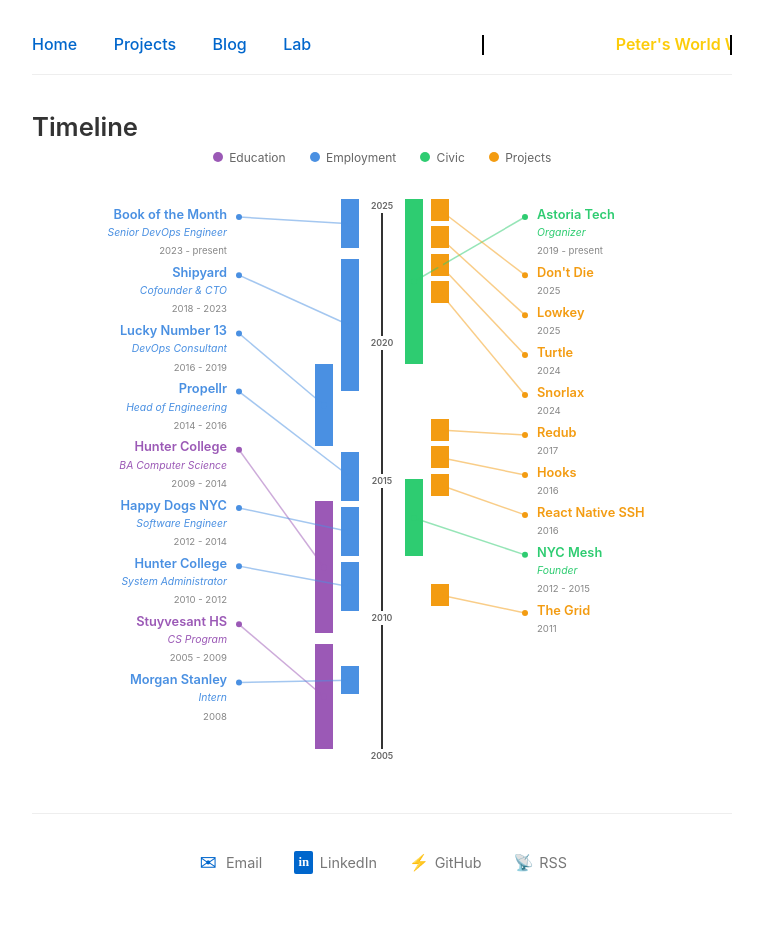
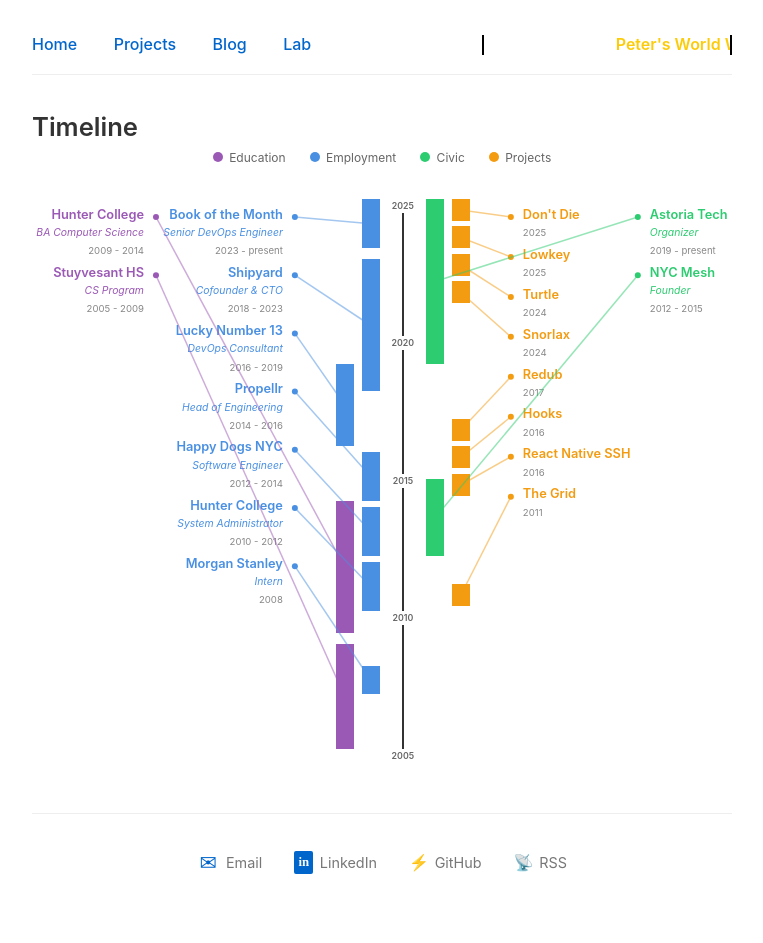
Before and after one commit to azlyth/personal-site, a Python web app: template templates/projects.html in a window 1280 px wide. Shown: the whole page, without its empty margins (258-1021 px from the left). Run offline with Jinja, Linux system fonts and the light colour scheme; the template is opened without the code that fills it, so the values that code supplies are empty.

Commit message:
Split timeline into 5-column layout with separate card columns
- Education and Employment cards on left side of timeline
- Projects and Civic cards on right side of timeline
- Update connector line detection for new column structure

```diff
--- a/templates/base.html
+++ b/templates/base.html
@@ -605,12 +605,12 @@
         .timeline-legend .leg-projects::before { background: #f39c12; }
         .timeline-legend .leg-education::before { background: #9b59b6; }
 
-        /* Gantt Timeline - 3 column grid */
+        /* Gantt Timeline - 5 column grid: Education | Employment | Timeline | Projects | Civic */
         .gantt-timeline {
             display: grid;
-            grid-template-columns: 1fr 240px 1fr;
+            grid-template-columns: auto auto 200px auto auto;
             gap: 0;
-            max-width: 1050px;
+            max-width: 1100px;
             margin: 0 auto;
             height: 550px;
             position: relative;
@@ -627,22 +627,38 @@
             z-index: 10;
         }
 
-        /* Left and right card columns */
-        .gantt-left, .gantt-right {
+        /* Four card columns */
+        .gantt-education, .gantt-employment, .gantt-projects, .gantt-civic {
             display: flex;
             flex-direction: column;
             gap: 0.4rem;
             padding: 0.5rem 0;
         }
 
-        .gantt-left {
+        /* Left side columns - align right */
+        .gantt-education, .gantt-employment {
             align-items: flex-end;
-            padding-right: 35px;
         }
 
-        .gantt-right {
+        .gantt-education {
+            padding-right: 15px;
+        }
+
+        .gantt-employment {
+            padding-right: 20px;
+        }
+
+        /* Right side columns - align left */
+        .gantt-projects, .gantt-civic {
             align-items: flex-start;
-            padding-left: 35px;
+        }
+
+        .gantt-projects {
+            padding-left: 20px;
+        }
+
+        .gantt-civic {
+            padding-left: 15px;
         }
 
         /* Card styling */
@@ -656,11 +672,13 @@
             max-width: 200px;
         }
 
-        .gantt-left .gantt-card-content {
+        .gantt-education .gantt-card-content,
+        .gantt-employment .gantt-card-content {
             text-align: right;
         }
 
-        .gantt-right .gantt-card-content {
+        .gantt-projects .gantt-card-content,
+        .gantt-civic .gantt-card-content {
             text-align: left;
         }
 
@@ -812,7 +830,7 @@
                 display: none;
             }
 
-            .gantt-left, .gantt-right {
+            .gantt-education, .gantt-employment, .gantt-projects, .gantt-civic {
                 align-items: flex-start;
                 padding: 0;
                 gap: 0.75rem;
--- a/templates/projects.html
+++ b/templates/projects.html
@@ -16,8 +16,27 @@
     <!-- SVG overlay for connector lines - drawn by JavaScript -->
     <svg class="gantt-connectors"></svg>
 
-    <!-- Left column: Employment + Education -->
-    <div class="gantt-left">
+    <!-- Column 1: Education cards -->
+    <div class="gantt-education">
+        <div class="gantt-card" data-cat="education" data-id="hunter-ba">
+            <div class="gantt-card-content">
+                <h3><a href="https://hunter.cuny.edu" target="_blank">Hunter College</a></h3>
+                <span class="role">BA Computer Science</span>
+                <span class="years">2009 - 2014</span>
+            </div>
+        </div>
+
+        <div class="gantt-card" data-cat="education" data-id="stuy">
+            <div class="gantt-card-content">
+                <h3><a href="https://stuy.enschool.org" target="_blank">Stuyvesant HS</a></h3>
+                <span class="role">CS Program</span>
+                <span class="years">2005 - 2009</span>
+            </div>
+        </div>
+    </div>
+
+    <!-- Column 2: Employment cards -->
+    <div class="gantt-employment">
         <div class="gantt-card" data-cat="employment" data-id="botm">
             <div class="gantt-card-content">
                 <h3><a href="https://www.bookofthemonth.com" target="_blank">Book of the Month</a></h3>
@@ -50,14 +69,6 @@
             </div>
         </div>
 
-        <div class="gantt-card" data-cat="education" data-id="hunter-ba">
-            <div class="gantt-card-content">
-                <h3><a href="https://hunter.cuny.edu" target="_blank">Hunter College</a></h3>
-                <span class="role">BA Computer Science</span>
-                <span class="years">2009 - 2014</span>
-            </div>
-        </div>
-
         <div class="gantt-card" data-cat="employment" data-id="happydogs">
             <div class="gantt-card-content">
                 <h3><a href="https://happydogsnyc.com" target="_blank">Happy Dogs NYC</a></h3>
@@ -74,14 +85,6 @@
             </div>
         </div>
 
-        <div class="gantt-card" data-cat="education" data-id="stuy">
-            <div class="gantt-card-content">
-                <h3><a href="https://stuy.enschool.org" target="_blank">Stuyvesant HS</a></h3>
-                <span class="role">CS Program</span>
-                <span class="years">2005 - 2009</span>
-            </div>
-        </div>
-
         <div class="gantt-card" data-cat="employment" data-id="morgan">
             <div class="gantt-card-content">
                 <h3><a href="https://www.morganstanley.com" target="_blank">Morgan Stanley</a></h3>
@@ -91,7 +94,7 @@
         </div>
     </div>
 
-    <!-- Center: Timeline spine with time-accurate bars -->
+    <!-- Column 3: Timeline center with bars -->
     <div class="gantt-center">
         <!-- Black spine line with year markers -->
         <div class="gantt-spine">
@@ -107,7 +110,7 @@
         <div class="gantt-bars">
             <!-- Left side bars (before spine) -->
             <div class="bars-left">
-                <!-- Education column (also holds Lucky 13 overlap) - Purple/Blue -->
+                <!-- Education column (also holds Lucky 13 overlap) -->
                 <div class="bar-col education-overlap">
                     <!-- Lucky 13: 2016-2019 (blue, overlaps with Shipyard) -->
                     <div class="bar employment-bar" data-id="lucky13" style="top: 30%; height: 15%"></div>
@@ -170,16 +173,8 @@
         </div>
     </div>
 
-    <!-- Right column: Civic + Projects -->
-    <div class="gantt-right">
-        <div class="gantt-card" data-cat="civic" data-id="astoria">
-            <div class="gantt-card-content">
-                <h3><a href="https://astoria.app" target="_blank">Astoria Tech</a></h3>
-                <span class="role">Organizer</span>
-                <span class="years">2019 - present</span>
-            </div>
-        </div>
-
+    <!-- Column 4: Projects cards -->
+    <div class="gantt-projects">
         <div class="gantt-card" data-cat="projects" data-id="dontdie">
             <div class="gantt-card-content">
                 <h3><a href="https://github.com/azlyth/last-one-alive" target="_blank">Don't Die</a></h3>
@@ -229,18 +224,29 @@
             </div>
         </div>
 
+        <div class="gantt-card" data-cat="projects" data-id="thegrid">
+            <div class="gantt-card-content">
+                <h3><a href="https://github.com/azlyth/thegrid" target="_blank">The Grid</a></h3>
+                <span class="years">2011</span>
+            </div>
+        </div>
+    </div>
+
+    <!-- Column 5: Civic cards -->
+    <div class="gantt-civic">
+        <div class="gantt-card" data-cat="civic" data-id="astoria">
+            <div class="gantt-card-content">
+                <h3><a href="https://astoria.app" target="_blank">Astoria Tech</a></h3>
+                <span class="role">Organizer</span>
+                <span class="years">2019 - present</span>
+            </div>
+        </div>
+
         <div class="gantt-card" data-cat="civic" data-id="nycmesh">
             <div class="gantt-card-content">
                 <h3><a href="https://nycmesh.net" target="_blank">NYC Mesh</a></h3>
                 <span class="role">Founder</span>
                 <span class="years">2012 - 2015</span>
-            </div>
-        </div>
-
-        <div class="gantt-card" data-cat="projects" data-id="thegrid">
-            <div class="gantt-card-content">
-                <h3><a href="https://github.com/azlyth/thegrid" target="_blank">The Grid</a></h3>
-                <span class="years">2011</span>
             </div>
         </div>
     </div>
@@ -277,7 +283,7 @@ function drawConnectors() {
         const barRect = bar.getBoundingClientRect();
 
         // Calculate positions relative to timeline container
-        const isLeft = card.closest('.gantt-left') !== null;
+        const isLeft = card.closest('.gantt-education') !== null || card.closest('.gantt-employment') !== null;
 
         let cardX, cardY, barX, barY;
 
```
